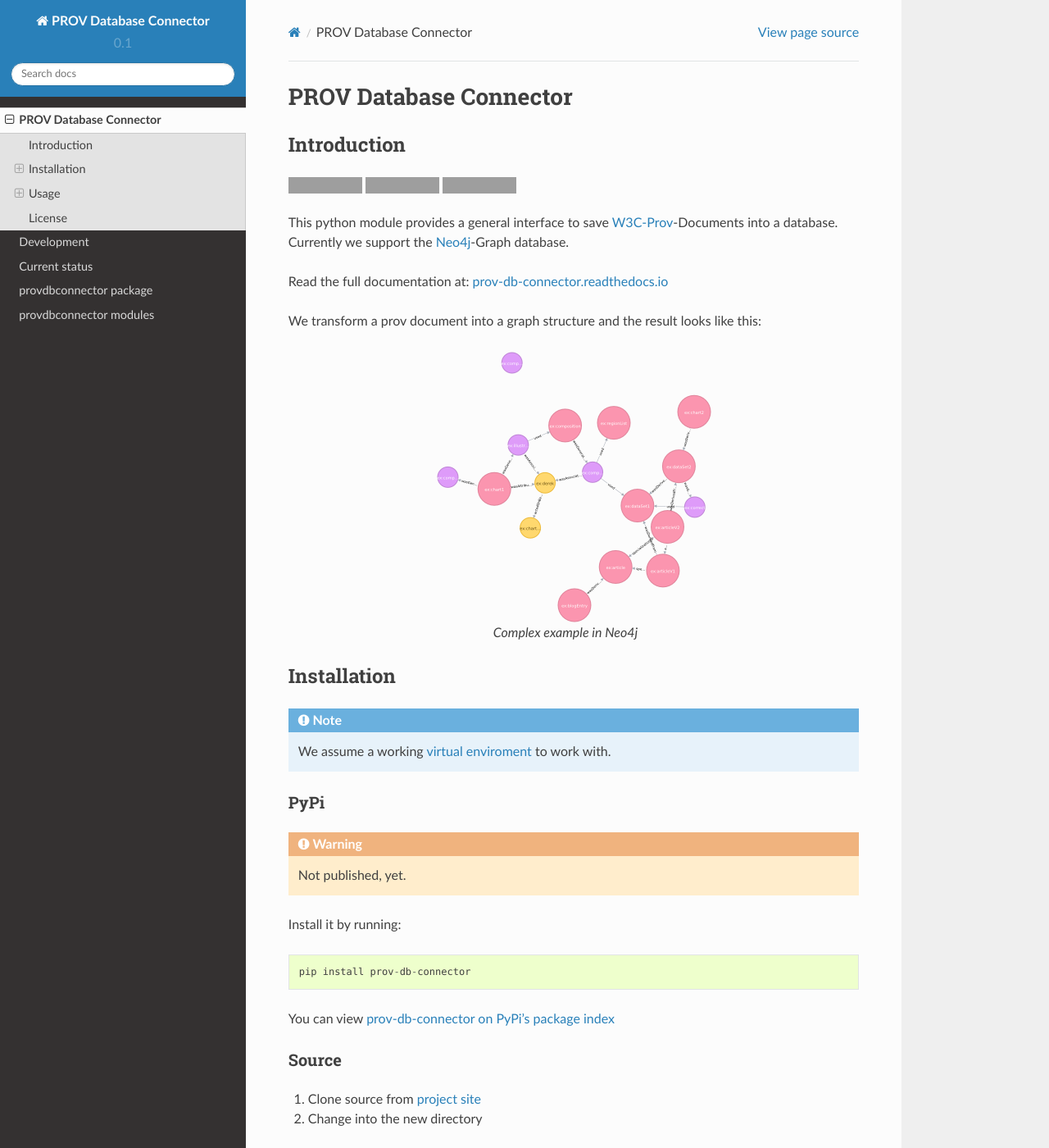
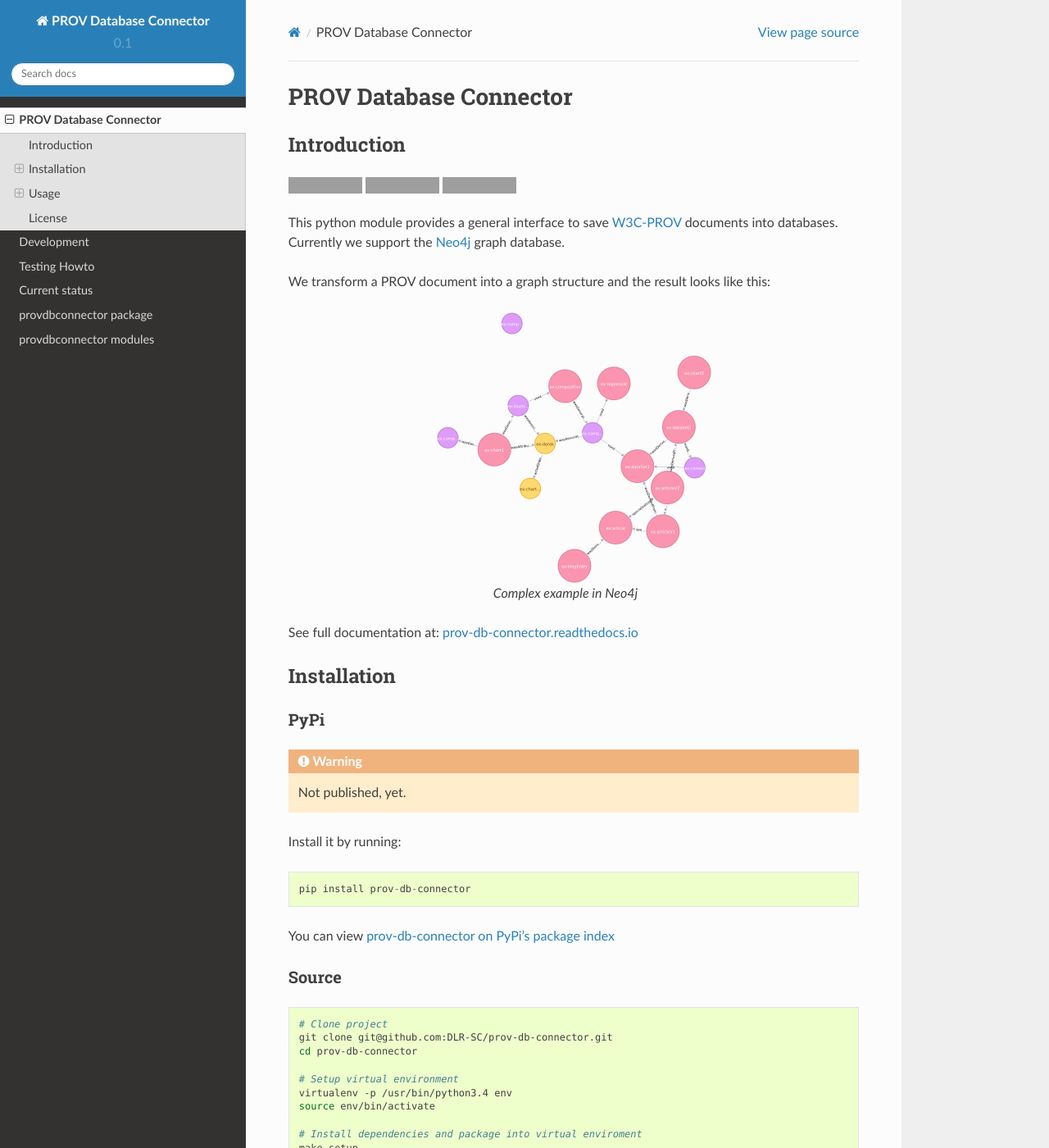
Before and after one commit to DLR-SC/prov-db-connector, a Sphinx documentation site: the page built from docs/source/readme.rst, in a window 1280 px wide and 1400 px high. Shown: the whole window at 82% size. Built offline with Sphinx 7.4.7 and the Read the Docs theme 2.0.0, drawn with Linux system fonts in a browser that asks for light colours; pages that are not in the unit, such as notebooks, are missing from menus; some of the changed text lies outside the part shown; grey boxes are pictures that could not be loaded.

Commit message:
Added a howto for test implementation (Issue #29)

```diff
--- a/README.rst
+++ b/README.rst
@@ -14,12 +14,10 @@
   :target: https://www.quantifiedcode.com/app/project/3ee099c99b0340728ca4d54392caae83
   :alt: Code Issues
 
-This python module provides a general interface to save `W3C-Prov <https://www.w3.org/TR/prov-overview/>`_-Documents into a database.
-Currently we support the `Neo4j <https://neo4j.com/>`_-Graph database.
+This python module provides a general interface to save `W3C-PROV <https://www.w3.org/TR/prov-overview/>`_ documents into databases.
+Currently we support the `Neo4j <https://neo4j.com/>`_ graph database.
 
-Read the full documentation at: `prov-db-connector.readthedocs.io <http://prov-db-connector.readthedocs.io/en/latest/>`_
-
-We transform a prov document into a graph structure and the result looks like this:
+We transform a PROV document into a graph structure and the result looks like this:
 
 .. figure:: _images/complex_example_with_neo4j_graph.png
    :align: center
@@ -28,12 +26,10 @@
 
    Complex example in Neo4j
 
+See full documentation at: `prov-db-connector.readthedocs.io <http://prov-db-connector.readthedocs.io>`_
+
 Installation
 ------------
-
-.. note::
-
-    We assume a working `virtual enviroment <http://docs.python-guide.org/en/latest/dev/virtualenvs/>`_ to work with.
 
 PyPi
 ~~~~
@@ -51,18 +47,24 @@
 Source
 ~~~~~~
 
-1. Clone source from `project site <https://github.com/DLR-SC/prov-db-connector>`_
-2. Change into the new directory
-
 .. code:: sh
 
+    # Clone project
+    git clone git@github.com:DLR-SC/prov-db-connector.git
+    cd prov-db-connector
+
+    # Setup virtual environment
+    virtualenv -p /usr/bin/python3.4 env
+    source env/bin/activate
+
+    # Install dependencies and package into virtual enviroment
     make setup
 
 Usage
 -----
 
-Example: Save/Get prov document
-~~~~~~~~~~~~~~~~~~~~~~~~~~~~~~~
+Save and get prov document example
+~~~~~~~~~~~~~~~~~~~~~~~~~~~~~~~~~~
 
 .. code:: python
 
--- a/docs/source/index.rst
+++ b/docs/source/index.rst
@@ -11,8 +11,8 @@
 
   readme.rst
   development.rst
+  test_howto.rst
   status.rst
-
   provdbconnector.rst
   modules.rst
 
```
Also changed, not shown: docs/source/development.rst (+15 -12 lines), docs/source/test_howto.rst (added, +11 -0 lines).
